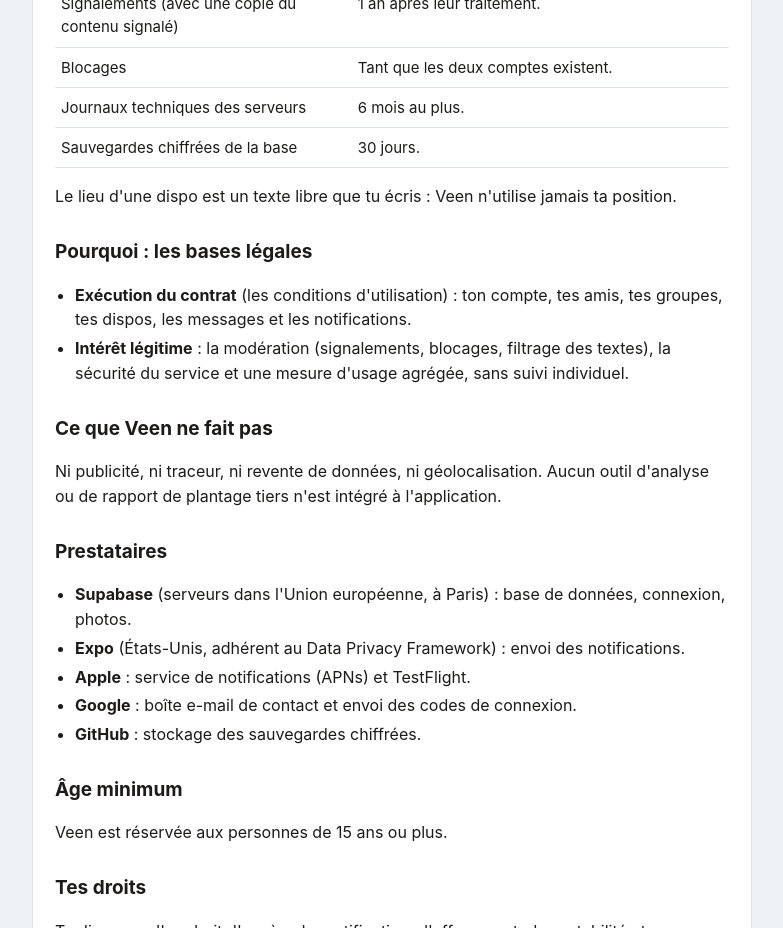
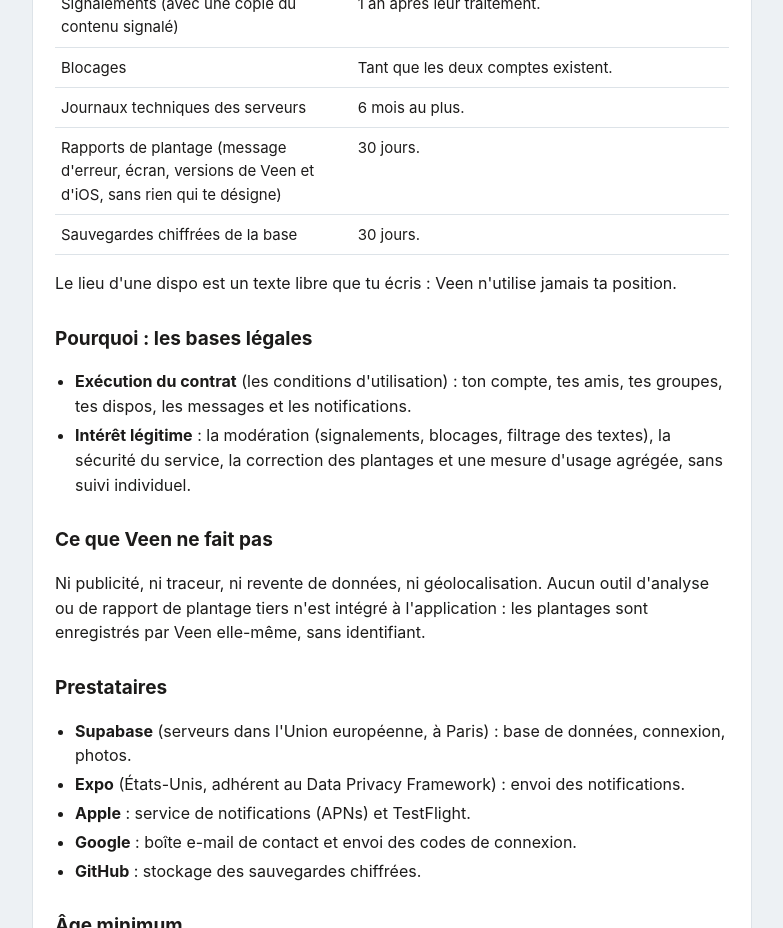
Before and after one commit to Veen-app/veen-app.github.io, a plain HTML site: page confidentialite/index.html in a window 1280 px wide. Shown: the part 960-1888 px from the top of the page, without its empty margins (248-1031 px from the left). Drawn offline with Linux system fonts and the light colour scheme.

Commit message:
Rapports de plantage dans la politique de confidentialité (jalon 10.5)
Co-Authored-By: Claude Opus 5.5 <noreply@anthropic.com>

```diff
--- a/confidentialite/index.html
+++ b/confidentialite/index.html
@@ -98,6 +98,13 @@
             <td>6 mois au plus.</td>
           </tr>
           <tr>
+            <td>
+              Rapports de plantage (message d'erreur, écran, versions de Veen et d'iOS, sans rien
+              qui te désigne)
+            </td>
+            <td>30 jours.</td>
+          </tr>
+          <tr>
             <td>Sauvegardes chiffrées de la base</td>
             <td>30 jours.</td>
           </tr>
@@ -115,15 +122,16 @@
         </li>
         <li>
           <strong>Intérêt légitime</strong> : la modération (signalements, blocages, filtrage
-          des textes), la sécurité du service et une mesure d'usage agrégée, sans suivi
-          individuel.
+          des textes), la sécurité du service, la correction des plantages et une mesure
+          d'usage agrégée, sans suivi individuel.
         </li>
       </ul>
 
       <h2>Ce que Veen ne fait pas</h2>
       <p>
         Ni publicité, ni traceur, ni revente de données, ni géolocalisation. Aucun outil
-        d'analyse ou de rapport de plantage tiers n'est intégré à l'application.
+        d'analyse ou de rapport de plantage tiers n'est intégré à l'application : les plantages
+        sont enregistrés par Veen elle-même, sans identifiant.
       </p>
 
       <h2>Prestataires</h2>
```
